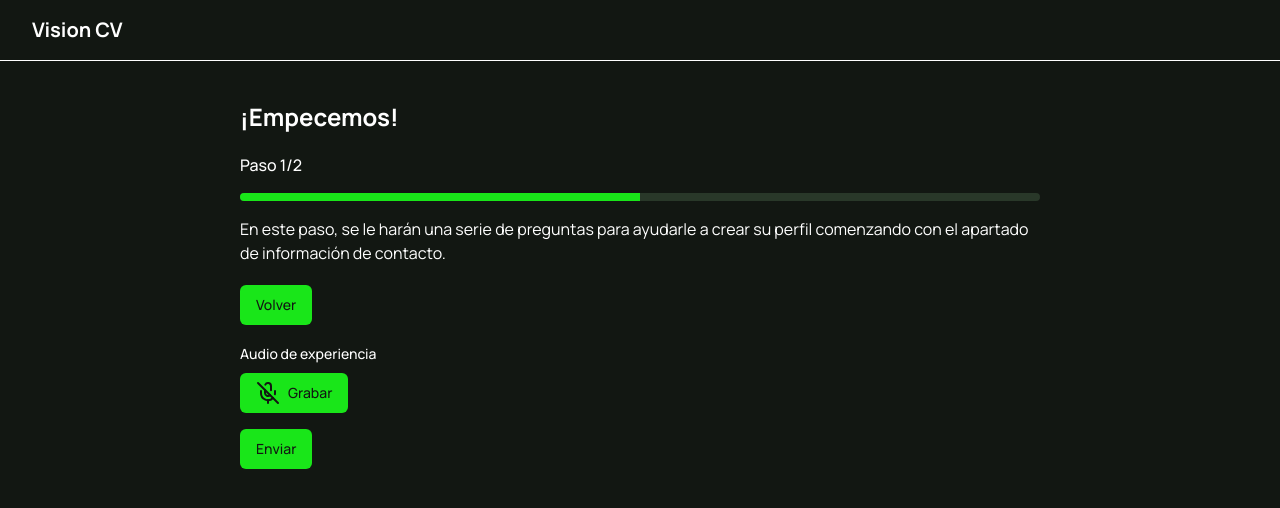
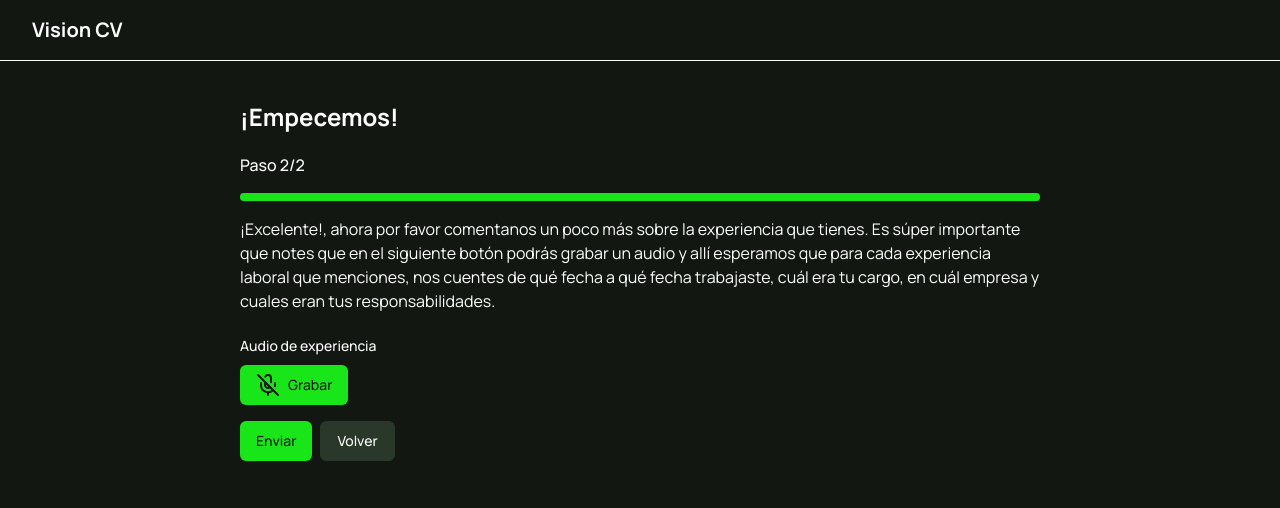
Before and after one commit to miguelcg02/visioncv-frontend, a Next.js app: page /interview in a window 1280 px wide. Both pictures are taken after typing "Sample", "Sample", "name@example.com", "Sample" into the empty fields and a click on the button "Continuar". Shown: the top 508 px of the page. Built offline with nearby package versions, Linux system fonts and the light colour scheme; no server answers.

Commit message:
feat: add stage header component for showing the process step and modify styling

```diff
--- a/src/app/interview/_stages/experience-stage.tsx
+++ b/src/app/interview/_stages/experience-stage.tsx
@@ -17,8 +17,6 @@ const ExperienceStage = ({
 }) => {
   return (
     <div className='space-y-4'>
-      <Button onClick={onLastStage}>Volver</Button>
-
       <FormField
         control={form.control}
         name='experience_audio'
@@ -33,7 +31,12 @@ const ExperienceStage = ({
         )}
       />
 
-      <Button onClick={onSubmit}>Enviar</Button>
+      <div className='flex gap-2'>
+        <Button onClick={onSubmit}>Enviar</Button>
+        <Button onClick={onLastStage} variant='outline'>
+          Volver
+        </Button>
+      </div>
     </div>
   );
 };
--- a/src/app/interview/page.tsx
+++ b/src/app/interview/page.tsx
@@ -111,14 +111,22 @@ const InterviewPage = () => {
   return (
     <div className='flex min-h-screen-minus-nav flex-col gap-5 px-5 pt-10 sm:px-12 md:px-40 xl:px-60 2xl:px-80'>
       <h1 className='text-2xl font-bold'>¡Empecemos!</h1>
-      <div className='flex flex-col gap-4'>
-        <h3 className='font-medium'>Paso 1/2</h3>
-        <Slider defaultValue={[50]} max={100} disabled withOutThumb />
-        <p>
-          En este paso, se le harán una serie de preguntas para ayudarle a crear su perfil comenzando con el apartado de
-          información de contacto.
-        </p>
-      </div>
+      {stage === InterviewStageEnum.CONTACT_DETAILS && (
+        <StageHeader
+          step='Paso 1/2'
+          sliderValue={50}
+          description='En este paso, se le harán una serie de preguntas para ayudarle a crear su perfil comenzando con el apartado de información de contacto.'
+        />
+      )}
+      {stage === InterviewStageEnum.EXPERIENCE && (
+        <StageHeader
+          step='Paso 2/2'
+          sliderValue={100}
+          description={`¡Excelente!, ahora por favor comentanos un poco más sobre la experiencia que tienes. Es súper importante que notes que en
+             el siguiente botón podrás grabar un audio y allí esperamos que para cada experiencia laboral que menciones, nos cuentes de qué fecha
+             a qué fecha trabajaste, cuál era tu cargo, en cuál empresa y cuales eran tus responsabilidades.`}
+        />
+      )}
       <Form {...form}>
         <form onSubmit={form.handleSubmit(onSubmit)} className='max-w-[448px] space-y-4'>
           {renderContent()}
@@ -128,4 +136,20 @@ const InterviewPage = () => {
   );
 };
 
+interface StageHeaderProps {
+  step: string;
+  sliderValue: number;
+  description: string;
+}
+
+export const StageHeader: React.FC<StageHeaderProps> = ({ step, sliderValue, description }) => {
+  return (
+    <div className='flex flex-col gap-4'>
+      <h3 className='font-medium'>{step}</h3>
+      <Slider defaultValue={[sliderValue]} max={100} disabled withOutThumb />
+      <p>{description}</p>
+    </div>
+  );
+};
+
 export default InterviewPage;
--- a/src/components/ui/button.tsx
+++ b/src/components/ui/button.tsx
@@ -11,7 +11,7 @@ const buttonVariants = cva(
       variant: {
         default: 'bg-primary text-primary-foreground hover:bg-primary/90',
         destructive: 'bg-destructive text-destructive-foreground hover:bg-destructive/90',
-        outline: 'border border-input bg-background hover:bg-accent hover:text-accent-foreground',
+        outline: 'border border-input bg-secondary hover:bg-secondary/90',
         secondary: 'bg-secondary text-white hover:bg-secondary/80',
         ghost: 'hover:bg-accent hover:text-accent-foreground',
         link: 'text-primary underline-offset-4 hover:underline',
```
